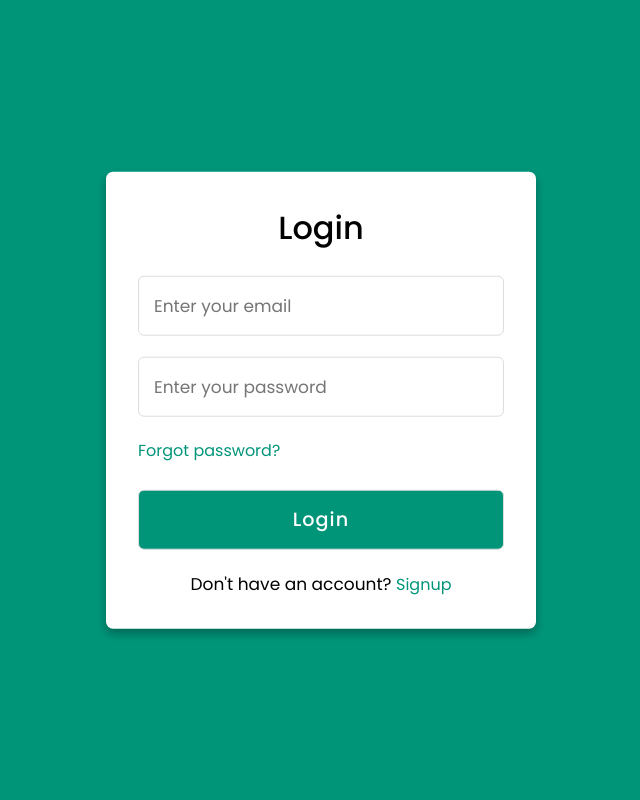
After one commit to drakoRRR/ToDo_Django, a Django app: page /login/ in a window 1280 px wide. The commit adds this page. Shown: the whole page, without its empty margins (319-959 px from the left). Run offline with Django 4.2, Linux system fonts and the light colour scheme.

Commit message:
Added login and register pages

```diff
--- /dev/null
+++ b/todo/static/todo/css/style_log_reg.css
@@ -0,0 +1,79 @@
+/* Import Google font - Poppins */
+@import url('https://fonts.googleapis.com/css2?family=Poppins:wght@200;300;400;500;600;700&display=swap');
+*{
+    margin: 0;
+    padding: 0;
+    box-sizing: border-box;
+    font-family: 'Poppins', sans-serif;
+}
+body{
+    min-height: 100vh;
+    width: 100%;
+    background: #009579;
+}
+.container{
+    position: absolute;
+    top: 50%;
+    left: 50%;
+    transform: translate(-50%,-50%);
+    max-width: 430px;
+    width: 100%;
+    background: #fff;
+    border-radius: 7px;
+    box-shadow: 0 5px 10px rgba(0,0,0,0.3);
+}
+
+.container .form{
+    padding: 2rem;
+}
+.form header{
+    font-size: 2rem;
+    font-weight: 500;
+    text-align: center;
+    margin-bottom: 1.5rem;
+}
+.form input{
+    height: 60px;
+    width: 100%;
+    padding: 0 15px;
+    font-size: 17px;
+    margin-bottom: 1.3rem;
+    border: 1px solid #ddd;
+    border-radius: 6px;
+    outline: none;
+}
+.form input:focus{
+    box-shadow: 0 1px 0 rgba(0,0,0,0.2);
+}
+.form a{
+    font-size: 16px;
+    color: #009579;
+    text-decoration: none;
+}
+.form a:hover{
+    text-decoration: underline;
+}
+.form input.button{
+    color: #fff;
+    background: #009579;
+    font-size: 1.2rem;
+    font-weight: 500;
+    letter-spacing: 1px;
+    margin-top: 1.7rem;
+    cursor: pointer;
+    transition: 0.4s;
+}
+.form input.button:hover{
+    background: #006653;
+}
+.signup{
+    font-size: 17px;
+    text-align: center;
+}
+.signup label{
+    color: #009579;
+    cursor: pointer;
+}
+.signup label:hover{
+    text-decoration: underline;
+}
--- a/todo/static/todo/css/style_main.css
+++ b/todo/static/todo/css/style_main.css
@@ -34,6 +34,7 @@ body::before {
 .nav-link:hover {
     background-color: #0056b3;
 }
+
 
 .navbar {
     display: flex;
--- /dev/null
+++ b/todo/templates/todo/login_reg_pages/login.html
@@ -0,0 +1,25 @@
+{% load static %}
+
+<!DOCTYPE html>
+<html lang="en">
+{% include 'todo/login_reg_pages/temp_head.html' with login='Login Form' %}
+<body>
+<div class="container">
+    <div class="login form">
+        <header>Login</header>
+        <form action="" method="post">
+            {% csrf_token %}
+            <input type="text" placeholder="Enter your email">
+            <input type="password" placeholder="Enter your password">
+            <a href="#">Forgot password?</a>
+            <input type="button" class="button" value="Login">
+        </form>
+        <div class="signup">
+        <span class="signup">Don't have an account?
+         <a href="{% url 'register' %}">Signup</a>
+        </span>
+        </div>
+    </div>
+</div>
+</body>
+</html>
--- /dev/null
+++ b/todo/templates/todo/login_reg_pages/temp_head.html
@@ -0,0 +1,11 @@
+{% load static %}
+
+{% block head %}
+<head>
+    <meta charset="UTF-8">
+    <meta name="viewport" content="width=device-width, initial-scale=1.0">
+    <meta http-equiv="X-UA-Compatible" content="ie=edge">
+    <title>{{ login }}</title>
+    <link rel="stylesheet" href="{% static 'todo/css/style_log_reg.css' %}">
+</head>
+{% endblock %}
--- a/todo/templates/todo/template_navbar.html
+++ b/todo/templates/todo/template_navbar.html
@@ -14,6 +14,11 @@
                     <a class="nav-link custom-link" href="{% url 'main' %}">My Tasks</a>
                 </li>
             </ul>
+            <ul class="navbar-nav ml-auto">
+                <li class="nav-item">
+                    <a class="nav-link custom-link" href="{% url 'login' %}">Login</a>
+                </li>
+            </ul>
         </div>
     </div>
 </nav>
--- a/todo/urls.py
+++ b/todo/urls.py
@@ -3,5 +3,7 @@ from . import views
 
 urlpatterns = [
     path('mainpage/', views.main_page, name='main'),
-    path('createtask/', views.create_task, name='create')
+    path('createtask/', views.create_task, name='create'),
+    path('login/', views.login_page, name='login'),
+    path('register/', views.register_page, name='register'),
 ]
--- a/todo/views.py
+++ b/todo/views.py
@@ -57,3 +57,12 @@ def create_task(request):
     }
 
     return render(request, 'todo/addtask.html', context)
+
+
+def login_page(request):
+    '''Sign up page'''
+    return render(request, 'todo/login_reg_pages/login.html')
+
+
+def register_page(request):
+    return render(request, 'todo/login_reg_pages/register.html')
```
Also changed, not shown: todo/templates/todo/login_reg_pages/register.html (added, +25 -0 lines). Lines whose indentation alone changed are shown as unchanged.
